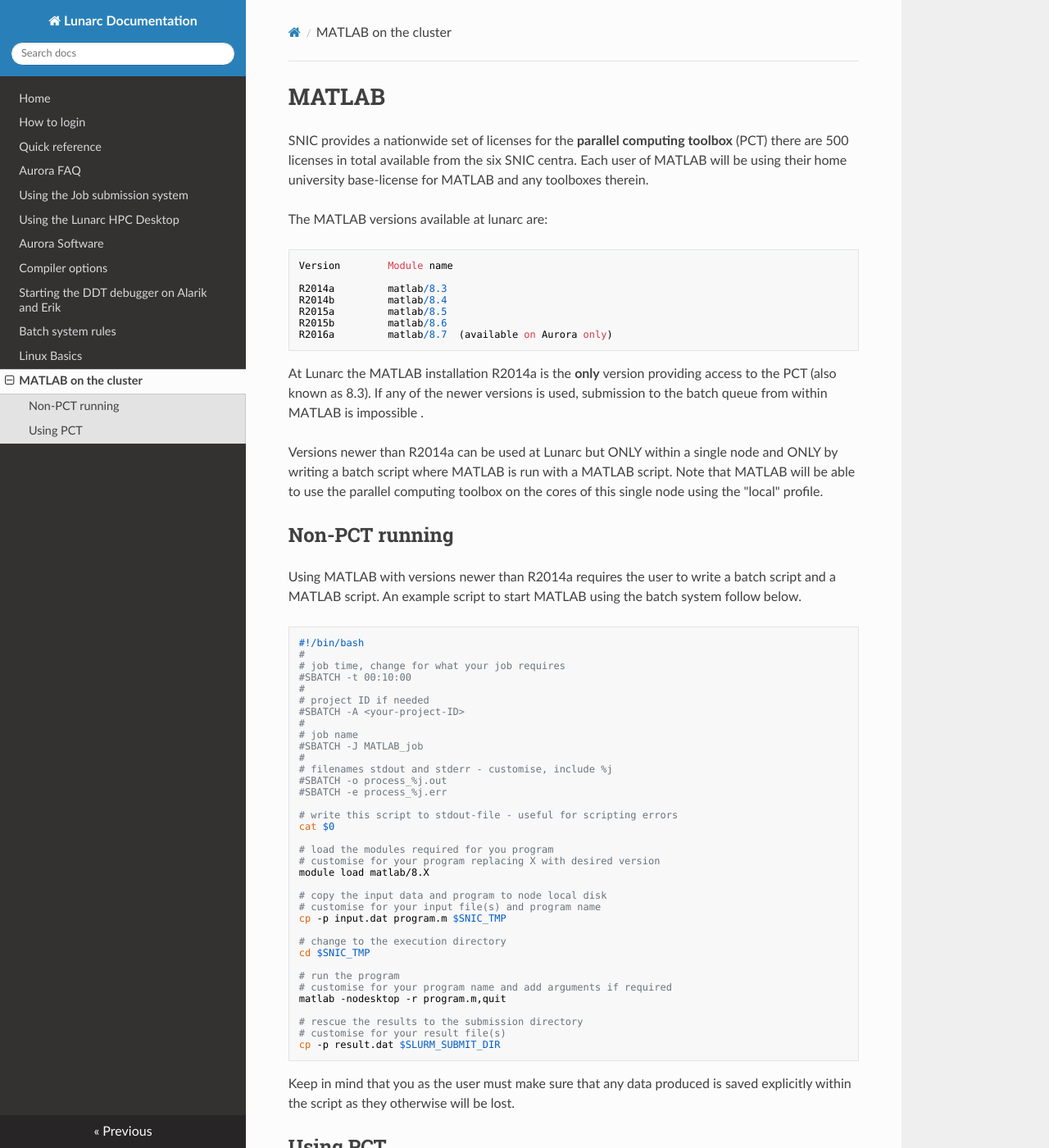
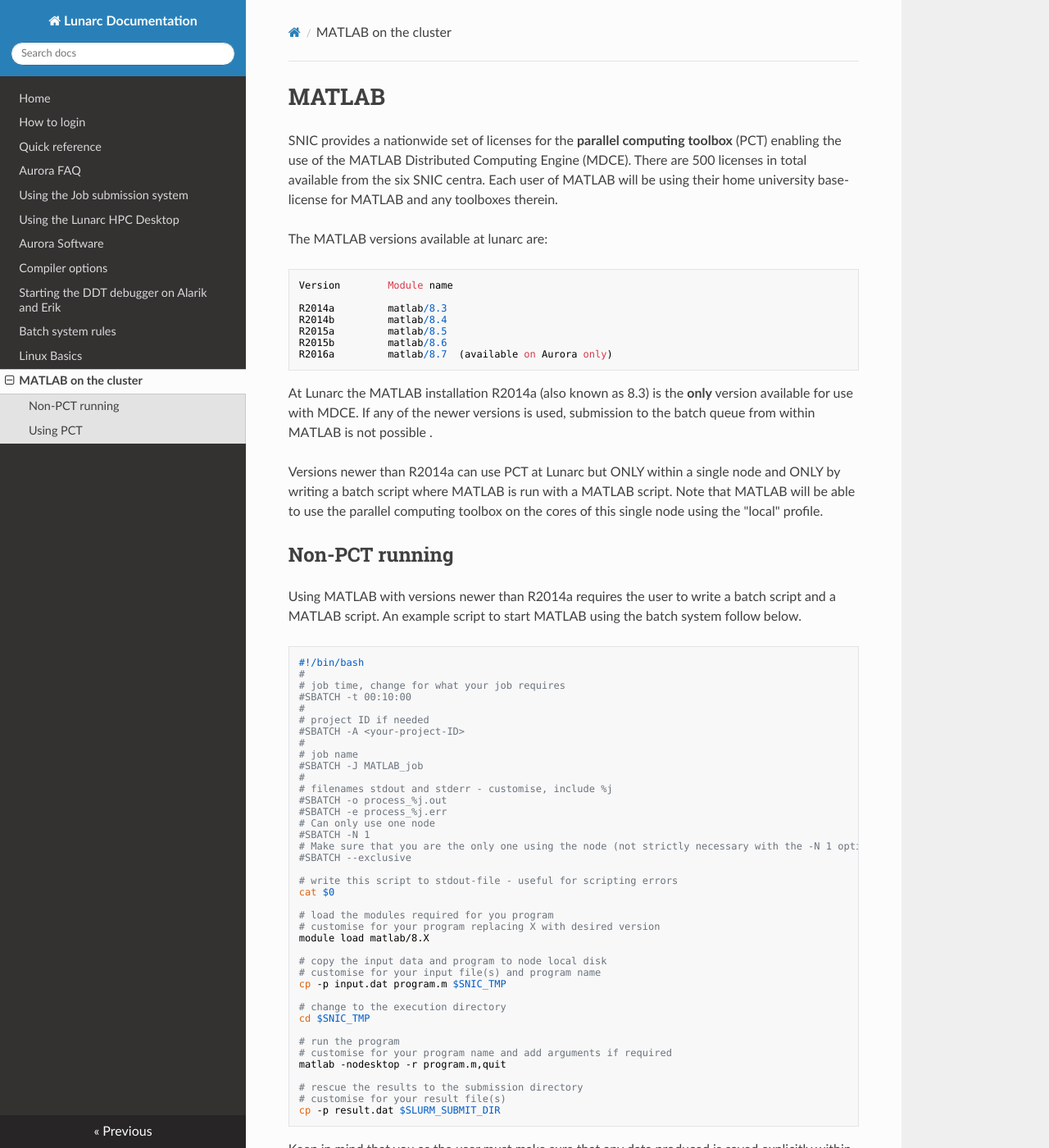
Before and after one commit to lunarc/lunarc_docs, an MkDocs documentation site: the page built from docs/MATLAB.md, in a window 1280 px wide and 1400 px high. Shown: the whole window at 82% size. Built offline with MkDocs 1.6.1, drawn with Linux system fonts in a browser that asks for light colours; nearby versions of some CDN libraries; old or Windows-style settings are respelled for this version of MkDocs.

Commit message:
Some clarification between PCT and MDCE

```diff
--- a/docs/MATLAB.md
+++ b/docs/MATLAB.md
@@ -1,5 +1,5 @@
 # MATLAB
-SNIC provides a nationwide set of licenses for the **parallel computing toolbox** (PCT) there are 500 licenses in total available from the six SNIC centra. Each user of MATLAB will be using their home university base-license for MATLAB and any toolboxes therein.
+SNIC provides a nationwide set of licenses for the **parallel computing toolbox** (PCT) enabling the use of the MATLAB Distributed Computing Engine (MDCE). There are 500 licenses in total available from the six SNIC centra. Each user of MATLAB will be using their home university base-license for MATLAB and any toolboxes therein.
 
 The MATLAB versions available at lunarc are:
 
@@ -11,9 +11,9 @@
     R2015b         matlab/8.6
     R2016a         matlab/8.7  (available on Aurora only)
 
-At Lunarc the MATLAB installation R2014a is the **only** version providing access to the PCT (also known as 8.3). If any of the newer versions is used, submission to the batch queue from within MATLAB is impossible .
+At Lunarc the MATLAB installation R2014a (also known as 8.3) is the **only** version available for use with MDCE. If any of the newer versions is used, submission to the batch queue from within MATLAB is not possible .
 
-Versions newer than R2014a can be used at Lunarc but ONLY within a single node and ONLY by writing a batch script where MATLAB is run with a MATLAB script. Note that MATLAB will be able to use the parallel computing toolbox on the cores of this single node using the "local" profile.
+Versions newer than R2014a can use PCT at Lunarc but ONLY within a single node and ONLY by writing a batch script where MATLAB is run with a MATLAB script. Note that MATLAB will be able to use the parallel computing toolbox on the cores of this single node using the "local" profile.
 
 ## Non-PCT running
 
@@ -33,6 +33,10 @@
     # filenames stdout and stderr - customise, include %j
     #SBATCH -o process_%j.out
     #SBATCH -e process_%j.err
+    # Can only use one node
+    #SBATCH -N 1
+    # Make sure that you are the only one using the node (not strictly necessary with the -N 1 option)
+    #SBATCH --exclusive
 
     # write this script to stdout-file - useful for scripting errors
     cat $0
```
